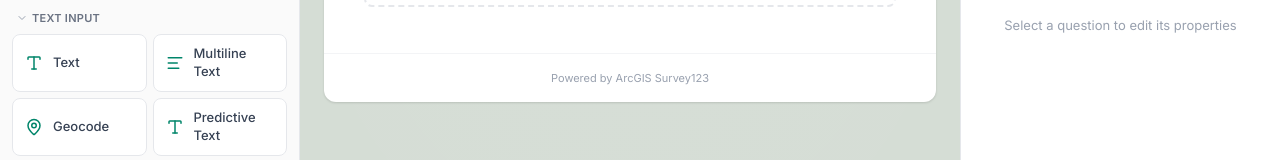
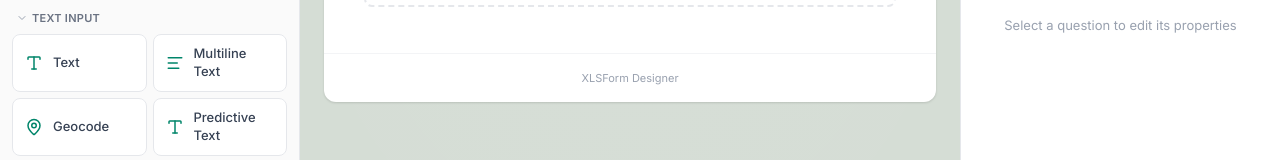
Before and after one commit to palavido-dev/survey123-designer, a React (Vite) app: page / in a window 1280 px wide. Shown: the part 460-620 px from the top of the page. Built offline with nearby package versions, Linux system fonts and the light colour scheme.

Commit message:
Replace 'Powered by ArcGIS Survey123' footer with 'XLSForm Designer'
Co-Authored-By: Claude Opus 4.6 <noreply@anthropic.com>

```diff
--- a/src/components/canvas/FormCanvas.tsx
+++ b/src/components/canvas/FormCanvas.tsx
@@ -195,7 +195,7 @@ export function FormCanvas() {
 
           {/* Footer */}
           <div className="border-t border-gray-100 text-center" style={{ padding: '16px 48px' }}>
-            <p className="text-[11px] text-gray-400">Powered by ArcGIS Survey123</p>
+            <p className="text-[11px] text-gray-400">XLSForm Designer</p>
           </div>
         </div>
       </div>
```
